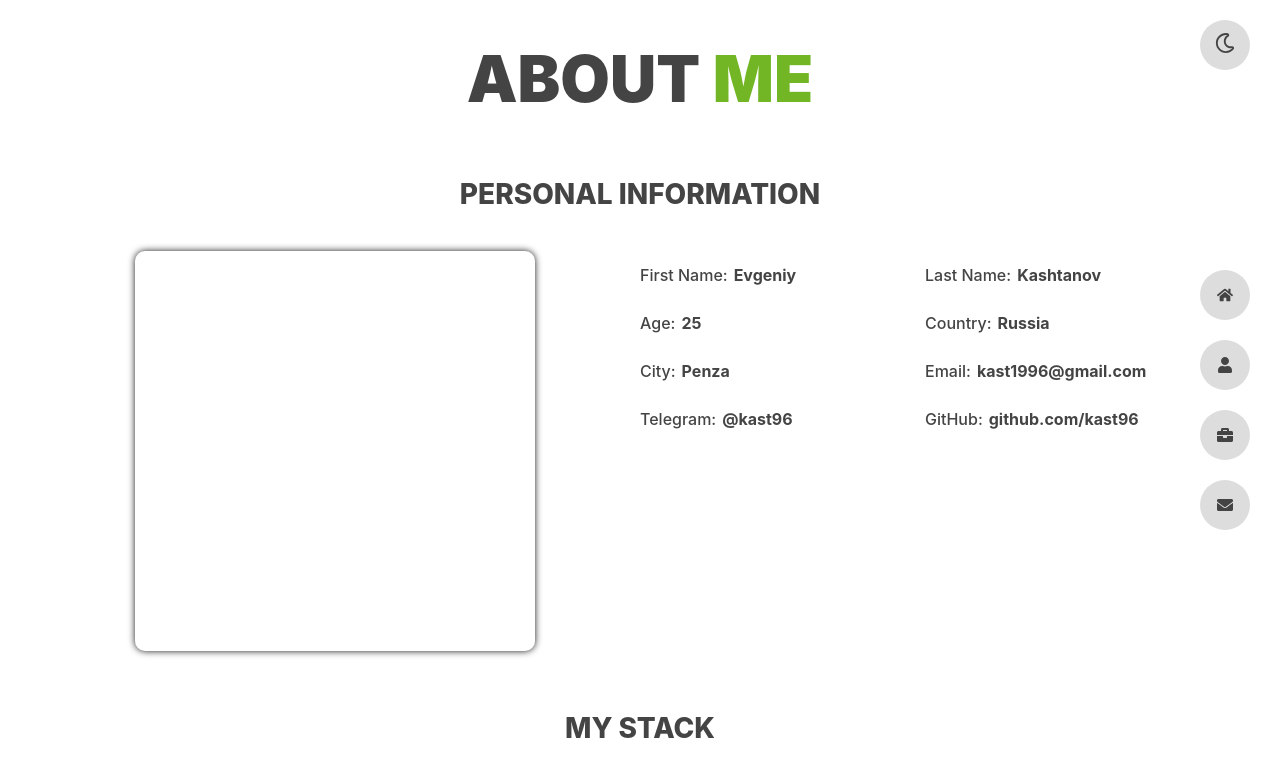
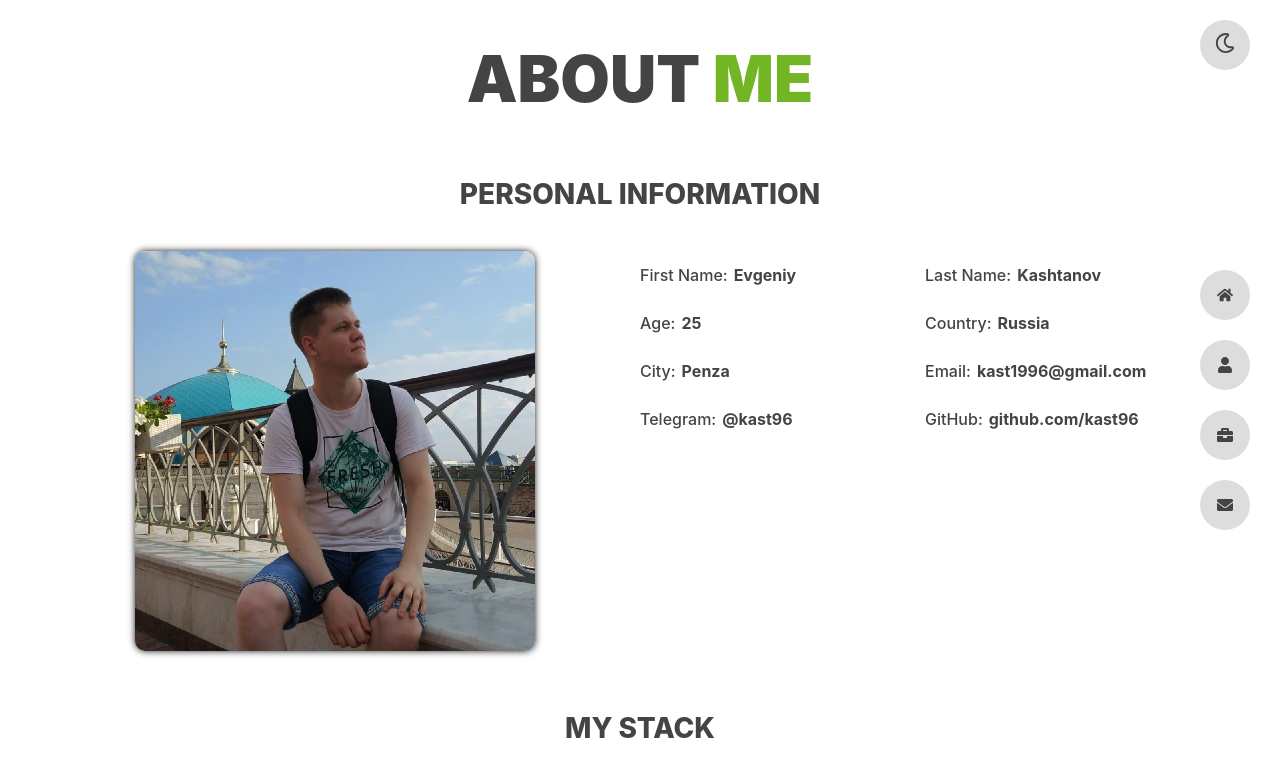
Before and after one commit to kast96/portfolio, a React (Create React App) app: page /about in a window 1280 px wide. Shown: the top 776 px of the page. Built offline with nearby package versions, Linux system fonts and the light colour scheme.

Commit message:
about personal info fix

```diff
--- a/src/components/pages/AboutPage/AboutPage.styled.ts
+++ b/src/components/pages/AboutPage/AboutPage.styled.ts
@@ -59,6 +59,7 @@ export const AboutPageStyled = styled.div`
     @media screen and (max-width: 991px) {
       width: 100%;
       justify-content: center;
+      margin: 8px 0;
     }
 
     &__name {
--- a/src/components/pages/AboutPage/AboutPage.tsx
+++ b/src/components/pages/AboutPage/AboutPage.tsx
@@ -24,7 +24,7 @@ export const AboutPage = () => {
           <h2 className="subtitle">Personal information</h2>
           <div className="personal-info">
             <div className="personal-info-photo">
-              <div className="img" style={{/*backgroundImage: "url('/images/me.jpg')"*/}}></div>
+              <div className="img" style={{backgroundImage: "url('/images/me.jpg')"}}></div>
             </div>
             <div className="personal-info-items">
               {personalInfo.map(item => (
```
